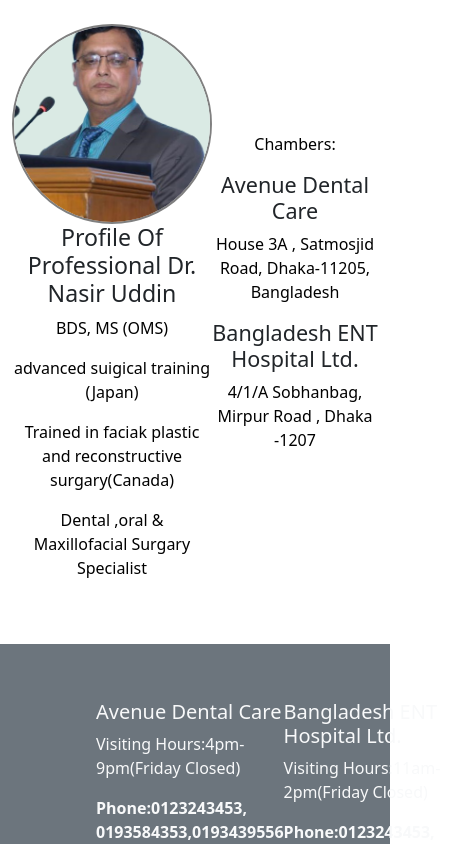
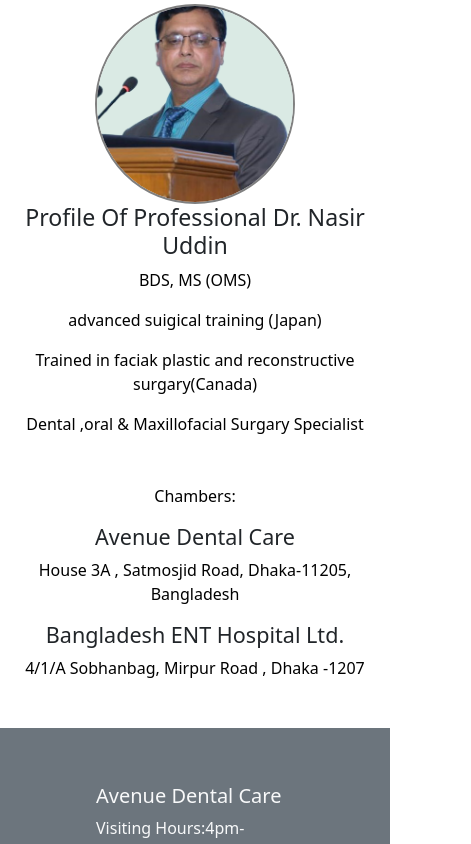
Before and after one commit to Amenakter/Independent-service-providrt, a React (Create React App) app: page / in a window 390 px wide. Shown: the part 4300-5144 px from the top of the page, 471 px wide, since content can reach past the window. Built offline with nearby package versions, Linux system fonts and the light colour scheme; no server answers.

Commit message:
deply and URL update

```diff
--- a/src/Pages/Home/DentistDetail/DentistDetail.js
+++ b/src/Pages/Home/DentistDetail/DentistDetail.js
@@ -9,8 +9,8 @@ const DentistDetail = () => {
             <hr className='mt-5' />
             <h3 className='text-center'>Doctor Info:</h3>
             <div style={{ height: '1px' }} className='d-block mx-auto w-50 bg-secondary'></div>
-            <div className='Dr-info container text-center d-flex flex-lg-row flex-sm-row  align-items-center align-items-md-center justify-content-md-between justify-content-between  mt-5'>
-                <div className='col-md-6'>
+            <div className='Dr-info container d-lg-flex align-items-center justify-content-center  mt-5'>
+                <div className='col-md-6 text-center'>
                     <img className='imgs' src={imgs} alt="" />
                     <h3>Profile Of Professional Dr. Nasir Uddin</h3>
                     <p>BDS, MS (OMS)</p>
@@ -19,7 +19,7 @@ const DentistDetail = () => {
                     <p>Dental ,oral & Maxillofacial Surgary Specialist</p>
                 </div>
 
-                <div className='col-md-6' >
+                <div className='col-md-6 mt-5 text-center' >
                     <p>Chambers:</p>
                     <h4>Avenue Dental Care</h4>
                     <p>House 3A , Satmosjid Road, Dhaka-11205, Bangladesh</p>
--- a/src/Pages/Shared/Footer/Footer.js
+++ b/src/Pages/Shared/Footer/Footer.js
@@ -5,7 +5,7 @@ const Footer = () => {
     const year = today.getFullYear()
     return (
         <div className='bg-secondary mt-5 px-5 py-2'>
-            <div className='container p-5 text-light d-flex flex-lg-row flex-sm-row justify-content-between  '>
+            <div className='container p-5 text-light d-lg-flex justify-content-lg-between  '>
                 <div>
                     <h5>Avenue Dental Care</h5>
                     <p>Visiting Hours:4pm-9pm(Friday Closed)</p>
```
Also changed, not shown: firebase.json (added), 2 other files (tests, documents, lock files or other folders).
